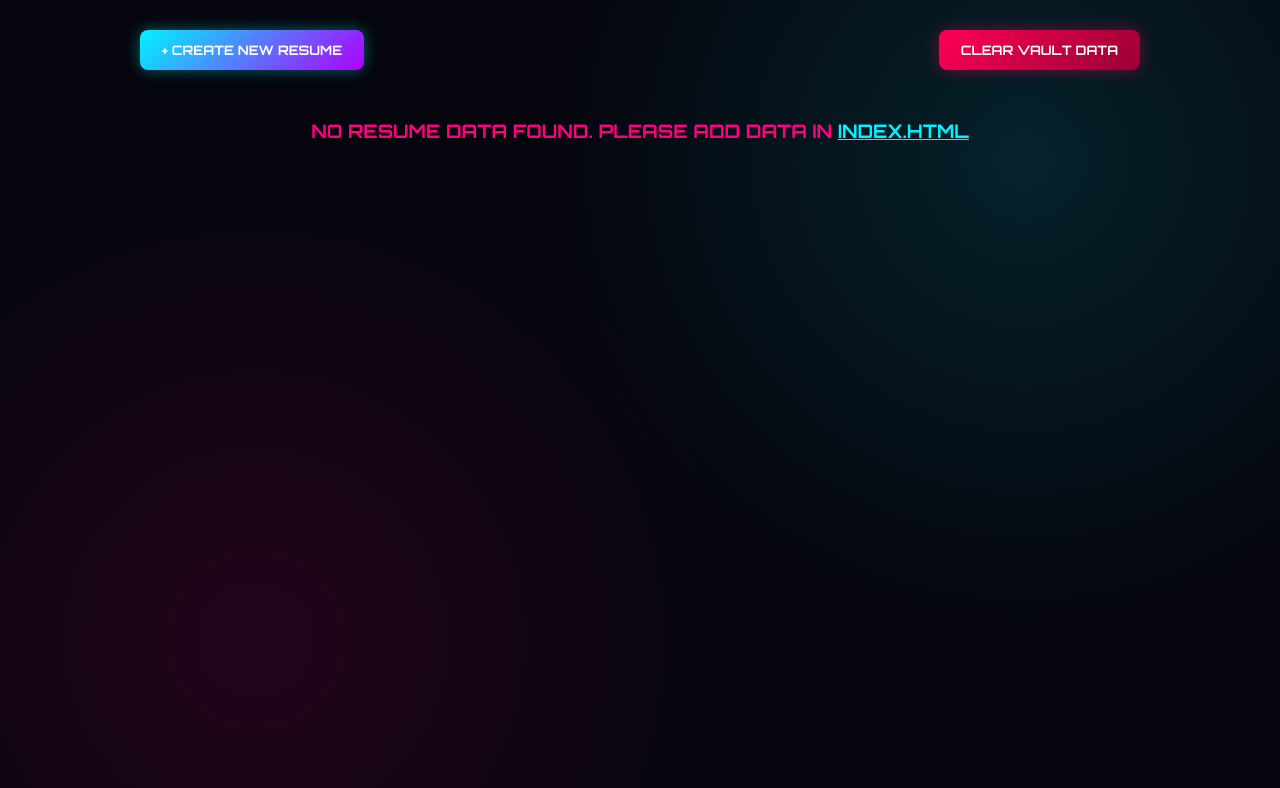
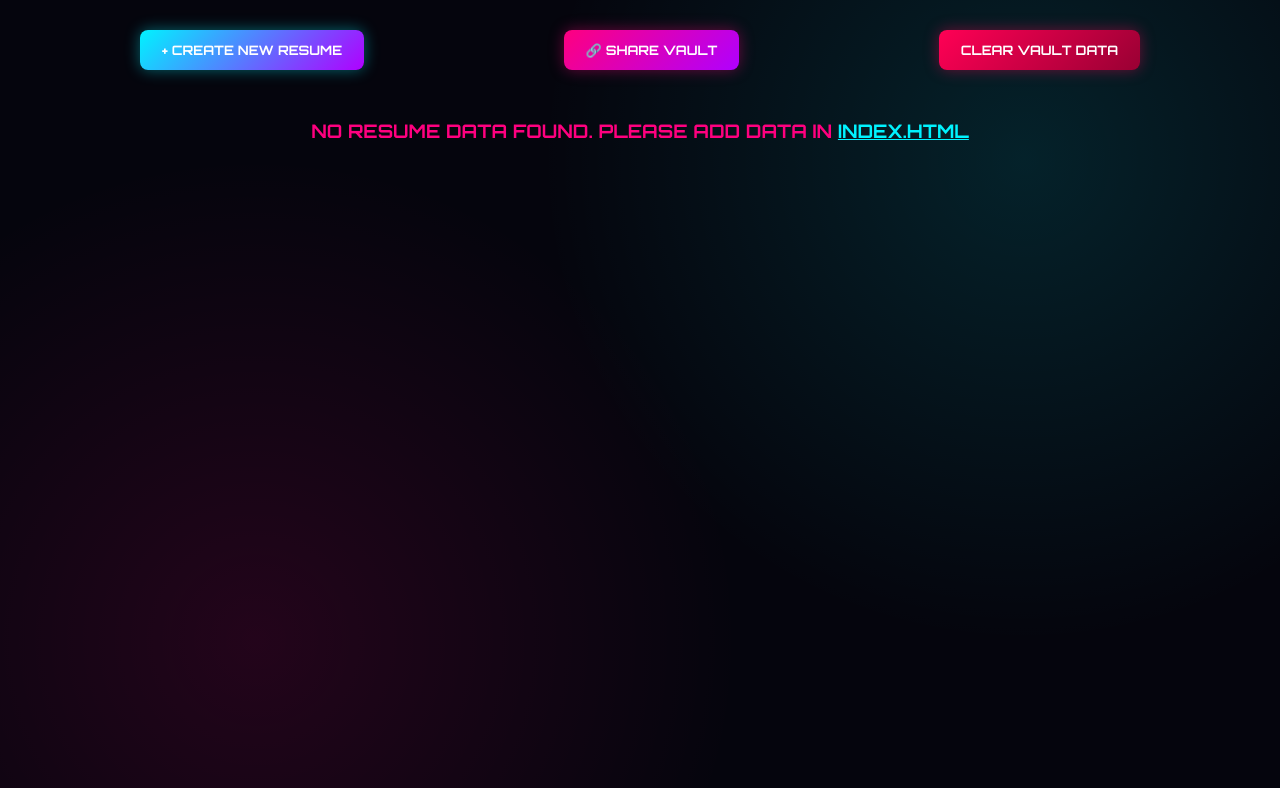
Before and after one commit to harshitkaushal9129-bit/Resume-maker, a plain HTML site: page data.html in a window 1280 px wide. Drawn offline with Linux system fonts and the light colour scheme; a web font is replaced by a local one.

Commit message:
Update data.html

```diff
--- a/data.html
+++ b/data.html
@@ -1,4 +1,3 @@
-<!-- data.html -->
 <!DOCTYPE html>
 <html lang="hi">
 <head>
@@ -11,9 +10,10 @@
         :root { --bg-dark: #05050d; --card-bg: rgba(13, 13, 26, 0.95); --neon-cyan: #00f3ff; --neon-pink: #ff007f; --neon-purple: #b000ff; --neon-green: #00ff66; --text-main: #f0f6fc; }
         * { box-sizing: border-box; }
         body { font-family: 'Rajdhani', sans-serif; background-color: var(--bg-dark); background-image: radial-gradient(circle at 80% 20%, rgba(0, 243, 255, 0.12) 0%, transparent 40%), radial-gradient(circle at 20% 80%, rgba(255, 0, 127, 0.12) 0%, transparent 40%); margin: 0; padding: 30px 20px; color: var(--text-main); min-height: 100vh; }
-        .top-bar { max-width: 1000px; margin: 0 auto 30px auto; display: flex; justify-content: space-between; align-items: center; }
+        .top-bar { max-width: 1000px; margin: 0 auto 30px auto; display: flex; justify-content: space-between; align-items: center; gap: 10px; flex-wrap: wrap; }
         .btn { padding: 12px 22px; background: linear-gradient(135deg, var(--neon-cyan), var(--neon-purple)); color: white; text-decoration: none; border-radius: 8px; font-family: 'Orbitron', sans-serif; font-weight: 700; border: none; cursor: pointer; font-size: 13px; transition: all 0.3s; display: inline-flex; align-items: center; gap: 8px; box-shadow: 0 0 15px rgba(0, 243, 255, 0.4); text-transform: uppercase; }
         .btn:hover { transform: translateY(-2px); box-shadow: 0 0 25px rgba(255, 0, 127, 0.8); }
+        .btn-share { background: linear-gradient(135deg, var(--neon-pink), var(--neon-purple)); box-shadow: 0 0 15px rgba(255, 0, 127, 0.4); }
         .btn-danger { background: linear-gradient(135deg, #ff0055, #990033); box-shadow: 0 0 15px rgba(255, 0, 85, 0.4); }
         .btn-print { background: linear-gradient(135deg, #00c8ff, #0055ff); }
         .btn-docx { background: linear-gradient(135deg, var(--neon-green), #009933); color: #000; }
@@ -39,79 +39,58 @@
         .details-table { width: 100%; font-size: 13.5px; margin-top: 8px; border-collapse: collapse; }
         .details-table td { padding: 4px 0; vertical-align: top; line-height: 1.4; }
         .details-table td:first-child { width: 180px; font-weight: bold; }
-
         /* 10 DISTINCT LAYOUT STYLES */
-        /* 1. Classic Executive */
         .layout-classic { font-family: 'Georgia', serif; }
         .layout-classic .resume-title { text-align: center; font-size: 26px; font-weight: 700; text-transform: uppercase; letter-spacing: 2px; margin-bottom: 25px; padding-bottom: 8px; border-bottom: 2px solid #000; }
         .layout-classic .header-section { display: flex; justify-content: space-between; align-items: flex-start; margin-bottom: 20px; }
         .layout-classic .header-info { width: 78%; font-size: 14px; line-height: 1.6; }
         .layout-classic .header-info p { margin: 3px 0; }
         .layout-classic .section-title { font-size: 15px; font-weight: bold; text-transform: uppercase; margin-top: 18px; margin-bottom: 8px; border-bottom: 1px solid #333; padding-bottom: 3px; letter-spacing: 0.5px; }
-
-        /* 2. Modern Cyber Blue */
         .layout-modern { font-family: 'Rajdhani', sans-serif; color: #0f172a; }
         .layout-modern .resume-title { font-size: 28px; font-weight: 700; color: #0284c7; text-transform: uppercase; margin-bottom: 5px; }
         .layout-modern .header-section { display: flex; justify-content: space-between; border-bottom: 3px solid #0284c7; padding-bottom: 15px; margin-bottom: 20px; }
         .layout-modern .header-info p { margin: 3px 0; font-size: 14px; }
         .layout-modern .section-title { font-size: 15px; font-weight: 700; text-transform: uppercase; color: #0284c7; background: #f0f9ff; padding: 6px 10px; border-radius: 4px; margin-top: 18px; margin-bottom: 10px; }
-
-        /* 3. Dark Header Premium */
         .layout-darkaccent { font-family: 'Rajdhani', sans-serif; color: #0f172a; }
         .layout-darkaccent .header-section { background: #0f172a; color: #fff; padding: 25px; margin: -45px -50px 25px -50px; display: flex; justify-content: space-between; align-items: center; }
         .layout-darkaccent .resume-title { font-size: 26px; font-weight: 700; color: #38bdf8; text-transform: uppercase; }
         .layout-darkaccent .header-info p { margin: 3px 0; font-size: 14px; }
         .layout-darkaccent .section-title { font-size: 15px; font-weight: 700; text-transform: uppercase; color: #0f172a; border-left: 4px solid #0284c7; padding-left: 10px; margin-top: 20px; margin-bottom: 10px; }
-
-        /* 4. Elegant Emerald */
         .layout-emerald { font-family: 'Merriweather', serif; color: #1e293b; }
         .layout-emerald .resume-title { font-size: 27px; font-weight: 700; color: #047857; text-align: center; margin-bottom: 8px; }
         .layout-emerald .header-section { display: flex; justify-content: space-between; border-bottom: 2px dashed #047857; padding-bottom: 15px; margin-bottom: 20px; }
         .layout-emerald .header-info p { margin: 3px 0; font-size: 13.5px; }
         .layout-emerald .section-title { font-size: 15px; font-weight: 700; text-transform: uppercase; color: #047857; border-bottom: 1px solid #a7f3d0; padding-bottom: 4px; margin-top: 18px; margin-bottom: 8px; }
-
-        /* 5. Minimalist Charcoal */
         .layout-minimal { font-family: 'Roboto', sans-serif; color: #334155; }
         .layout-minimal .resume-title { font-size: 26px; font-weight: 700; color: #0f172a; letter-spacing: 1px; }
         .layout-minimal .header-section { display: flex; justify-content: space-between; border-bottom: 1px solid #cbd5e1; padding-bottom: 12px; margin-bottom: 18px; }
         .layout-minimal .header-info p { margin: 2px 0; font-size: 13.5px; }
         .layout-minimal .section-title { font-size: 14px; font-weight: 700; text-transform: uppercase; color: #475569; letter-spacing: 1px; margin-top: 16px; margin-bottom: 6px; }
-
-        /* 6. Crimson Royal */
         .layout-crimson { font-family: 'Georgia', serif; color: #27272a; }
         .layout-crimson .resume-title { font-size: 28px; font-weight: 700; color: #991b1b; text-transform: uppercase; border-bottom: 3px double #991b1b; padding-bottom: 6px; margin-bottom: 15px; }
         .layout-crimson .header-section { display: flex; justify-content: space-between; margin-bottom: 20px; }
         .layout-crimson .header-info p { margin: 3px 0; font-size: 14px; }
         .layout-crimson .section-title { font-size: 15px; font-weight: 700; text-transform: uppercase; color: #991b1b; border-bottom: 1px solid #fca5a5; padding-bottom: 3px; margin-top: 18px; margin-bottom: 8px; }
-
-        /* 7. Golden Luxury */
         .layout-golden { font-family: 'Cinzel', serif; color: #1c1917; }
         .layout-golden .resume-title { font-size: 26px; font-weight: 700; color: #854d0e; text-align: center; text-transform: uppercase; letter-spacing: 2px; }
         .layout-golden .header-section { display: flex; justify-content: space-between; border-top: 2px solid #ca8a04; border-bottom: 2px solid #ca8a04; padding: 12px 0; margin: 15px 0 20px 0; }
         .layout-golden .header-info p { margin: 3px 0; font-size: 13.5px; font-family: 'Georgia', serif; }
         .layout-golden .section-title { font-size: 14px; font-weight: 700; text-transform: uppercase; color: #854d0e; border-bottom: 1px solid #fef08a; padding-bottom: 3px; margin-top: 18px; margin-bottom: 8px; letter-spacing: 1px; }
-
-        /* 8. Tech Indigo */
         .layout-indigo { font-family: 'Rajdhani', sans-serif; color: #1e1b4b; }
         .layout-indigo .resume-title { font-size: 28px; font-weight: 700; color: #3730a3; text-transform: uppercase; }
         .layout-indigo .header-section { display: flex; justify-content: space-between; background: #e0e7ff; padding: 18px; border-radius: 8px; margin-bottom: 20px; }
         .layout-indigo .header-info p { margin: 3px 0; font-size: 14px; }
         .layout-indigo .section-title { font-size: 15px; font-weight: 700; text-transform: uppercase; color: #3730a3; border-bottom: 2px solid #6366f1; padding-bottom: 4px; margin-top: 18px; margin-bottom: 8px; }
-
-        /* 9. Clean Slate */
         .layout-slate { font-family: 'Roboto', sans-serif; color: #0f172a; }
         .layout-slate .resume-title { font-size: 26px; font-weight: 700; color: #334155; border-left: 6px solid #475569; padding-left: 12px; margin-bottom: 15px; }
         .layout-slate .header-section { display: flex; justify-content: space-between; border-bottom: 2px solid #e2e8f0; padding-bottom: 15px; margin-bottom: 20px; }
         .layout-slate .header-info p { margin: 3px 0; font-size: 13.5px; }
         .layout-slate .section-title { font-size: 14px; font-weight: 700; text-transform: uppercase; color: #334155; background: #f1f5f9; padding: 5px 8px; margin-top: 18px; margin-bottom: 8px; }
-
-        /* 10. Coral Creative */
         .layout-coral { font-family: 'Rajdhani', sans-serif; color: #27272a; }
         .layout-coral .resume-title { font-size: 28px; font-weight: 700; color: #e11d48; text-transform: uppercase; }
         .layout-coral .header-section { display: flex; justify-content: space-between; border-bottom: 3px solid #f43f5e; padding-bottom: 12px; margin-bottom: 20px; }
         .layout-coral .header-info p { margin: 3px 0; font-size: 14px; }
         .layout-coral .section-title { font-size: 15px; font-weight: 700; text-transform: uppercase; color: #e11d48; border-bottom: 1px dashed #fda4af; padding-bottom: 3px; margin-top: 18px; margin-bottom: 8px; }
-
         @media print {
             @page { size: A4; margin: 0; }
             body { background: #fff !important; padding: 0 !important; margin: 0 !important; }
@@ -122,14 +101,12 @@
     </style>
 </head>
 <body>
-
 <div class="top-bar">
     <a href="index.html" class="btn">+ Create New Resume</a>
+    <button onclick="shareApp()" class="btn btn-share">🔗 Share Vault</button>
     <button onclick="clearAllData()" class="btn btn-danger">Clear Vault Data</button>
 </div>
-
 <div class="users-grid" id="usersGrid"></div>
-
 <div class="modal-overlay" id="resumeModal">
     <div class="modal-action-bar">
         <div class="layout-selector">
@@ -156,15 +133,36 @@
     <div id="modalResumeContent"></div>
 </div>
 
+<!-- Dedicated Service Worker Script Block -->
 <script>
     if ('serviceWorker' in navigator) {
         window.addEventListener('load', () => {
-            navigator.serviceWorker.register('sw.js').catch(err => console.log('SW registration failed: ', err));
+            navigator.serviceWorker.register('sw.js').catch(err => console.error('SW Registration Failed:', err));
         });
     }
+</script>
 
+<!-- Main App Functionality Script Block -->
+<script>
     let activeIndex = null;
     const DEFAULT_OBJECTIVE = "To work in a progressive organization where I can put my effort at the level of my best and enhance my skills and knowledge and achieve high career growth through a continuous learning process and looking for a dynamic and vibrant work.";
+
+    function shareApp() {
+        const shareData = {
+            title: 'Neon Resumes Vault',
+            text: 'Apna professional resume aasaani se banayein aur manage karein Neon Resumes Vault se!',
+            url: window.location.href
+        };
+        if (navigator.share) {
+            navigator.share(shareData).catch(err => console.log('Share error:', err));
+        } else {
+            navigator.clipboard.writeText(window.location.href).then(() => {
+                alert('App Link Clipboard par copy ho gaya hai!');
+            }).catch(() => {
+                alert('Link copy nahi ho paya, kripya URL bar se copy karein.');
+            });
+        }
+    }
 
     function renderListItems(strData) {
         if (!strData) return '';
```
